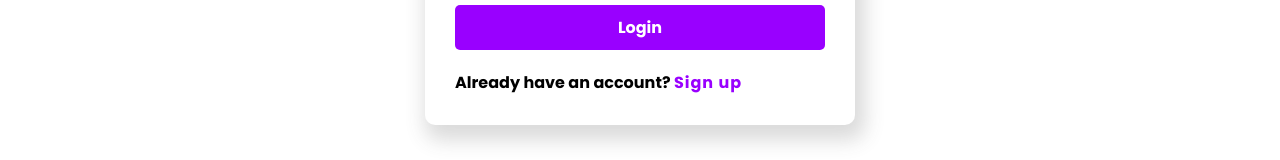
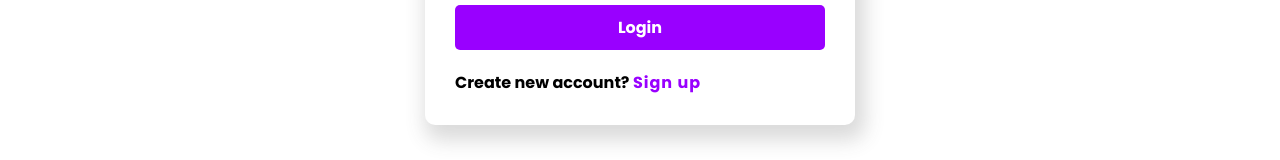
Before and after one commit to mohammadarbaab/habot-react-project, a React (Create React App) app: page /signin in a window 1280 px wide. Shown: the part 484-644 px from the top of the page. Built offline with nearby package versions, Linux system fonts and the light colour scheme.

Commit message:
add commit

```diff
--- a/src/App.js
+++ b/src/App.js
@@ -1,6 +1,5 @@
 import React from 'react';
 import { BrowserRouter as Router, Route, Routes } from 'react-router-dom';
-
 import Navbar from './components/Navbar/Navbar';
 import Hero from './components/Hero/Hero';
 import Dashboard from './components/Dashboard/Dashboard';
--- a/src/components/Auth/Signin/Login.jsx
+++ b/src/components/Auth/Signin/Login.jsx
@@ -73,7 +73,7 @@ function Login() {
             Login
           </button>
           <p>
-            Already have an account?{" "}
+            Create new account?{" "}
             <span>
               <Link to="/signup">Sign up</Link>
             </span>
--- a/src/components/Auth/Signup/Signup.jsx
+++ b/src/components/Auth/Signup/Signup.jsx
@@ -118,7 +118,7 @@ function Signup() {
             <p>
               Already have an account?{" "}
               <span>
-                <Link to="/login">Login</Link>
+                <Link to="/signin">Login</Link>
               </span>
             </p>
           </div>
--- a/src/components/Navbar/Navbar.jsx
+++ b/src/components/Navbar/Navbar.jsx
@@ -2,6 +2,7 @@ import React, { useState } from "react";
 import "./Navbar.css";
 import logo from "../../assets/logo.png";
 import NavDropdown from "./navDropdown/NavDropdown";
+import { Link } from "react-router-dom";
 
 function Navbar() {
   const [isOpen, setIsOpen] = useState(false);
@@ -11,16 +12,14 @@ function Navbar() {
     setIsOpen(!isOpen);
   };
 
-
   return (
     <nav className="navbar-container">
       <img src={logo} alt="logo" className="logo" />
       <div className="menu-icon" onClick={toggleNav}>
         &#9776;
-      </div><div className={`nav-links-container ${isOpen ? "active" : ""}`}>
-  {isOpen && (
-    <img src={logo} alt="logo" className="sidebar-logo" />
-  )}
+      </div>
+      <div className={`nav-links-container ${isOpen ? "active" : ""}`}>
+        {isOpen && <img src={logo} alt="logo" className="sidebar-logo" />}
         <ul className="nav-links">
           <li>Find Suppliers</li>
           <li>
@@ -29,16 +28,13 @@ function Navbar() {
           <li>
             <button className="button">
               <span className="content">
-          <a href="login">Login</a> <span>/</span>{" "}
-          <a href="signup">Sign Up</a>
+                <Link to="/signin">Login</Link> <span>/</span>{" "}
+                <Link to="/signup">Sign Up</Link>
               </span>
             </button>
           </li>
         </ul>
       </div>
-
-
-
     </nav>
   );
 }
```
Also changed, not shown: trashbin.txt. Lines whose indentation alone changed are shown as unchanged.
